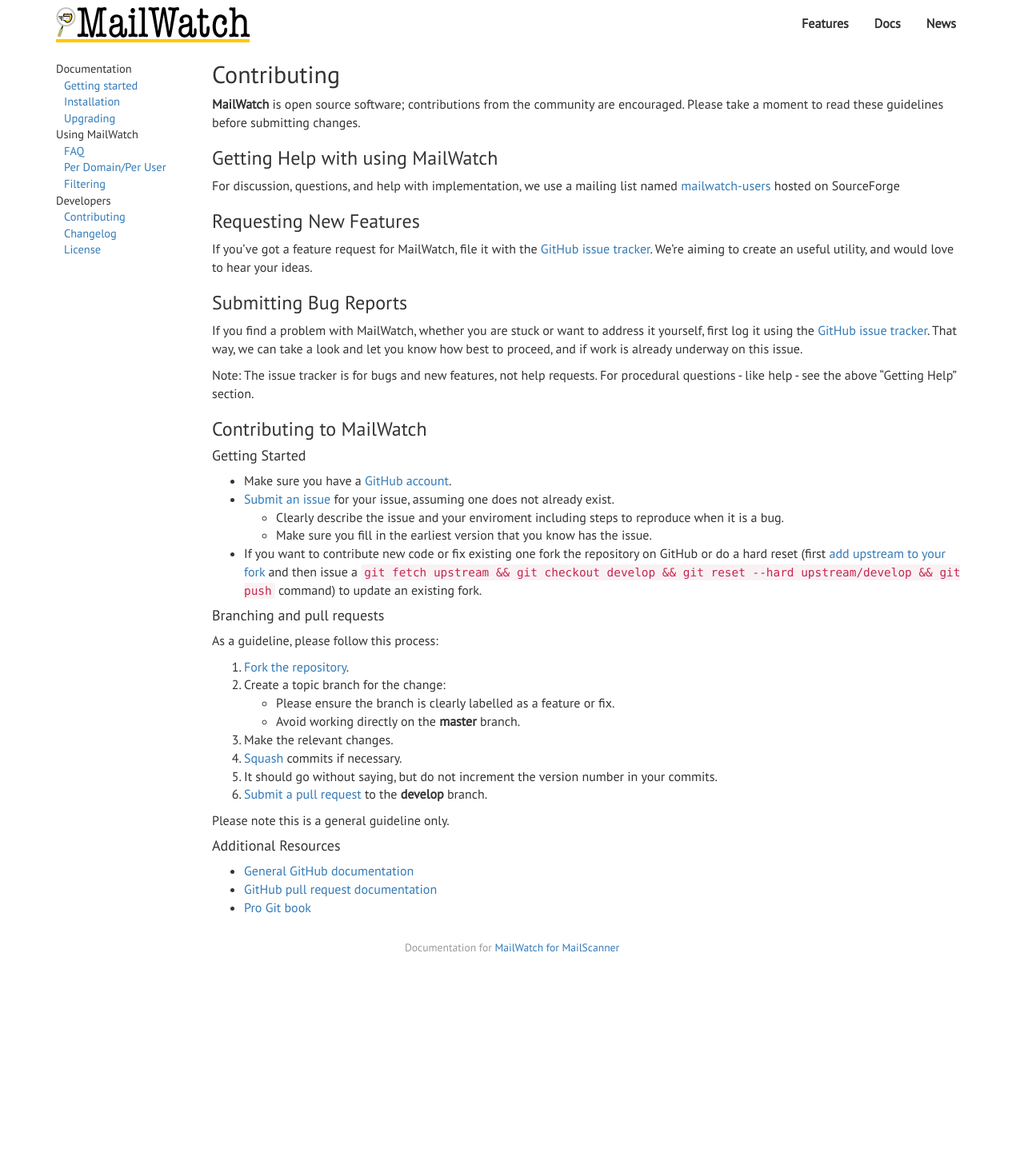
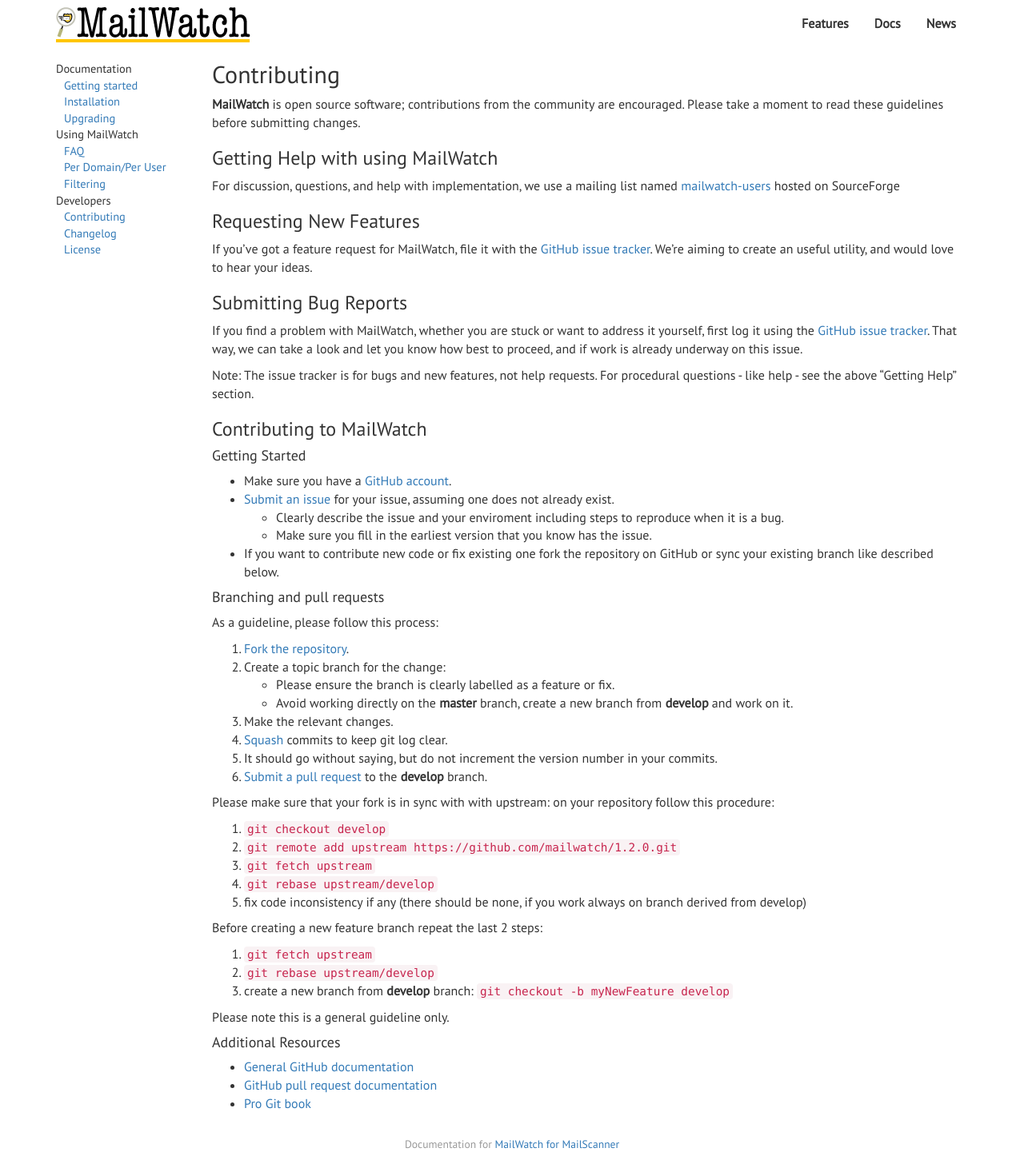
Before and after one commit to mailwatch/mailwatch-docs, a Jekyll site: the page built from _posts/2014-07-30-contributing.md, in a window 1280 px wide. Shown: the whole page at 80% size. Built offline with Jekyll 4.4.1, drawn with Linux system fonts in a browser that asks for light colours; nearby versions of some CDN libraries; before the commit the page ends 1216 px from its top, so only the background shows below that.

Commit message:
More instruction for a good git experience :beer:

```diff
--- a/_posts/2014-07-30-contributing.md
+++ b/_posts/2014-07-30-contributing.md
@@ -32,7 +32,7 @@ Note: The issue tracker is for bugs and new features, not help requests. For pro
 * [Submit an issue](https://github.com/mailwatch/1.2.0/issues) for your issue, assuming one does not already exist.
    * Clearly describe the issue and your enviroment including steps to reproduce when it is a bug.
    * Make sure you fill in the earliest version that you know has the issue.
-* If you want to contribute new code or fix existing one fork the repository on GitHub or do a hard reset (first [add upstream to your fork](https://help.github.com/articles/configuring-a-remote-for-a-fork/) and then issue a `git fetch upstream && git checkout develop && git reset --hard upstream/develop && git push` command) to update an existing fork.
+* If you want to contribute new code or fix existing one fork the repository on GitHub or sync your existing branch like described below.
 
 #### Branching and pull requests
 As a guideline, please follow this process:
@@ -40,11 +40,26 @@ As a guideline, please follow this process:
  1. [Fork the repository](https://help.github.com/articles/fork-a-repo).
  2. Create a topic branch for the change:
     * Please ensure the branch is clearly labelled as a feature or fix.
-    * Avoid working directly on the **master** branch.
+    * Avoid working directly on the **master** branch, create a new branch from **develop** and work on it.
  3. Make the relevant changes.
- 4. [Squash](http://git-scm.com/book/en/Git-Tools-Rewriting-History#Changing-Multiple-Commit-Messages) commits if necessary.
+ 4. [Squash](http://git-scm.com/book/en/Git-Tools-Rewriting-History#Changing-Multiple-Commit-Messages) commits to keep git log clear.
  5. It should go without saying, but do not increment the version number in your commits.
  6. [Submit a pull request](https://help.github.com/articles/using-pull-requests) to the **develop** branch.
+
+Please make sure that your fork is in sync with with upstream:
+on your repository follow this procedure:
+
+ 1. `git checkout develop`
+ 2. `git remote add upstream https://github.com/mailwatch/1.2.0.git`
+ 3. `git fetch upstream`
+ 4. `git rebase upstream/develop`
+ 5. fix code inconsistency if any (there should be none, if you work always on branch derived from develop)
+
+Before creating a new feature branch repeat the last 2 steps:
+
+ 1. `git fetch upstream`
+ 2. `git rebase upstream/develop`
+ 3. create a new branch from **develop** branch: `git checkout -b myNewFeature develop`
 
 Please note this is a general guideline only.
 
```
